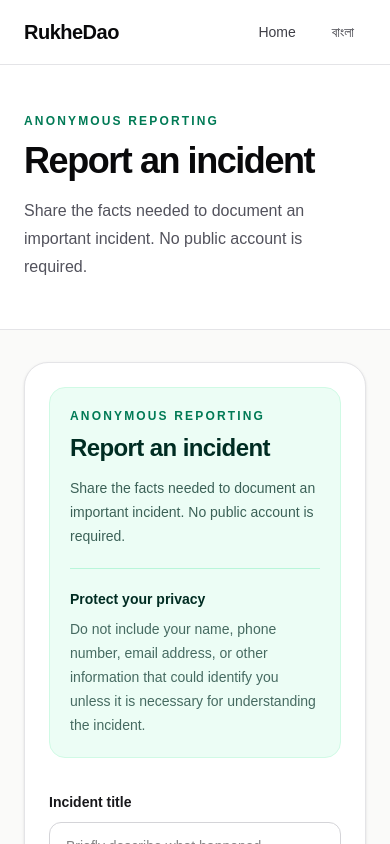
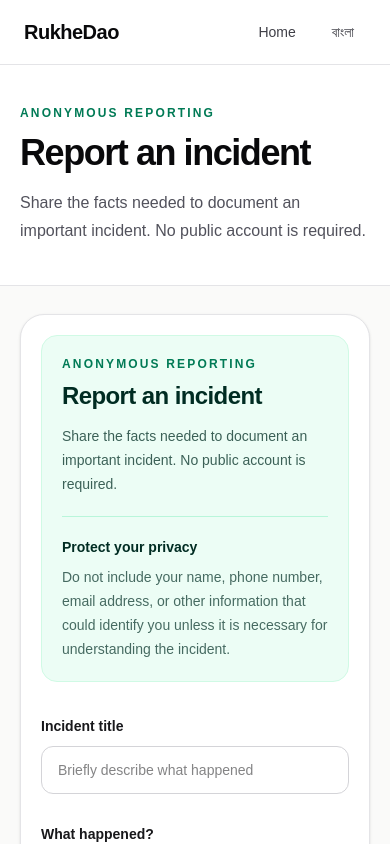
Before and after one commit to farukislamyt/rukhedao, a Next.js app: page /en/incident/new in a window 390 px wide. Shown: the top 844 px of the page. Built offline with nearby package versions, Linux system fonts and the light colour scheme; no server answers; the database is empty.

Commit message:
rebuild(ui): harden new incident page data flow

```diff
--- a/app/[locale]/incident/new/page.tsx
+++ b/app/[locale]/incident/new/page.tsx
@@ -8,47 +8,78 @@ type Category = { id: string; name: string };
 type Division = { id: number; name: string };
 type District = { id: number; division_id: number; name: string };
 
+export const dynamic = "force-dynamic";
+export const revalidate = 0;
+
 export async function generateMetadata(): Promise<Metadata> {
   const t = await getTranslations("report");
-  return { title: t("metaTitle"), description: t("metaDescription") };
+  return {
+    title: t("metaTitle"),
+    description: t("metaDescription"),
+  };
 }
 
 export default async function NewIncidentPage() {
   const t = await getTranslations("report");
   const supabase = await createClient();
 
-  const [categories, divisions, districts] = await Promise.all([
-    supabase.from("public_categories").select("id,name").order("sort_order"),
-    supabase.from("public_divisions").select("id,name").order("sort_order"),
-    supabase.from("public_districts").select("id,division_id,name").order("division_id").order("sort_order"),
+  // Reference data is read-only and comes only from public-safe views.
+  // The actual incident write never touches these views and is handled by
+  // the dedicated anonymous database RPC.
+  const [categoriesResult, divisionsResult, districtsResult] = await Promise.all([
+    supabase.from("public_categories").select("id,name").order("sort_order", { ascending: true }),
+    supabase.from("public_divisions").select("id,name").order("sort_order", { ascending: true }),
+    supabase
+      .from("public_districts")
+      .select("id,division_id,name")
+      .order("division_id", { ascending: true })
+      .order("sort_order", { ascending: true }),
   ]);
 
-  if (categories.error || divisions.error || districts.error) {
-    throw new Error("Unable to load incident reference data.");
+  const referenceError = categoriesResult.error || divisionsResult.error || districtsResult.error;
+
+  if (referenceError) {
+    console.error("Incident reference data failed to load", referenceError);
   }
 
-  const categoryOptions: Category[] = (categories.data ?? []).filter(
-    (item): item is Category => item.id !== null && item.name !== null,
+  const categoryOptions: Category[] = (categoriesResult.data ?? []).flatMap((item) =>
+    item.id && item.name ? [{ id: item.id, name: item.name }] : [],
   );
-  const divisionOptions: Division[] = (divisions.data ?? []).filter(
-    (item): item is Division => item.id !== null && item.name !== null,
+  const divisionOptions: Division[] = (divisionsResult.data ?? []).flatMap((item) =>
+    item.id !== null && item.name ? [{ id: item.id, name: item.name }] : [],
   );
-  const districtOptions: District[] = (districts.data ?? []).filter(
-    (item): item is District => item.id !== null && item.division_id !== null && item.name !== null,
+  const districtOptions: District[] = (districtsResult.data ?? []).flatMap((item) =>
+    item.id !== null && item.division_id !== null && item.name
+      ? [{ id: item.id, division_id: item.division_id, name: item.name }]
+      : [],
   );
 
   return (
     <main className="flex-1 bg-stone-50 text-zinc-950">
       <section className="border-b border-zinc-200 bg-white">
-        <div className="mx-auto max-w-5xl px-6 py-12 lg:px-8 lg:py-16">
-          <p className="text-xs font-semibold uppercase tracking-[0.18em] text-emerald-700">{t("eyebrow")}</p>
-          <h1 className="mt-3 text-4xl font-semibold tracking-[-0.04em] sm:text-5xl">{t("title")}</h1>
-          <p className="mt-4 max-w-2xl text-base leading-7 text-zinc-600 sm:text-lg">{t("description")}</p>
+        <div className="mx-auto max-w-5xl px-5 py-10 sm:px-6 lg:px-8 lg:py-14">
+          <p className="text-xs font-semibold uppercase tracking-[0.18em] text-emerald-700">
+            {t("eyebrow")}
+          </p>
+          <h1 className="mt-3 max-w-3xl text-4xl font-semibold tracking-[-0.04em] sm:text-5xl">
+            {t("title")}
+          </h1>
+          <p className="mt-4 max-w-2xl text-base leading-7 text-zinc-600 sm:text-lg">
+            {t("description")}
+          </p>
         </div>
       </section>
 
-      <section className="mx-auto max-w-3xl px-6 py-8 lg:px-8 lg:py-12">
-        <div className="rounded-3xl border border-zinc-200 bg-white p-6 shadow-sm sm:p-10">
+      <section className="mx-auto max-w-3xl px-5 py-7 sm:px-6 lg:px-8 lg:py-10">
+        <div className="rounded-3xl border border-zinc-200 bg-white p-5 shadow-sm sm:p-8 lg:p-10">
+          {referenceError ? (
+            <div className="rounded-2xl border border-red-200 bg-red-50 p-5" role="alert">
+              <p className="text-sm font-semibold text-red-900">{t("error")}</p>
+              <p className="mt-2 text-sm leading-6 text-red-800">
+                Please refresh this page and try again.
+              </p>
+            </div>
+          ) : (
             <NewIncidentForm
               categories={categoryOptions}
               divisions={divisionOptions}
@@ -87,6 +118,7 @@ export default async function NewIncidentPage() {
                 submitError: t("error"),
               }}
             />
+          )}
         </div>
       </section>
     </main>
```
Lines whose indentation alone changed are shown as unchanged.
